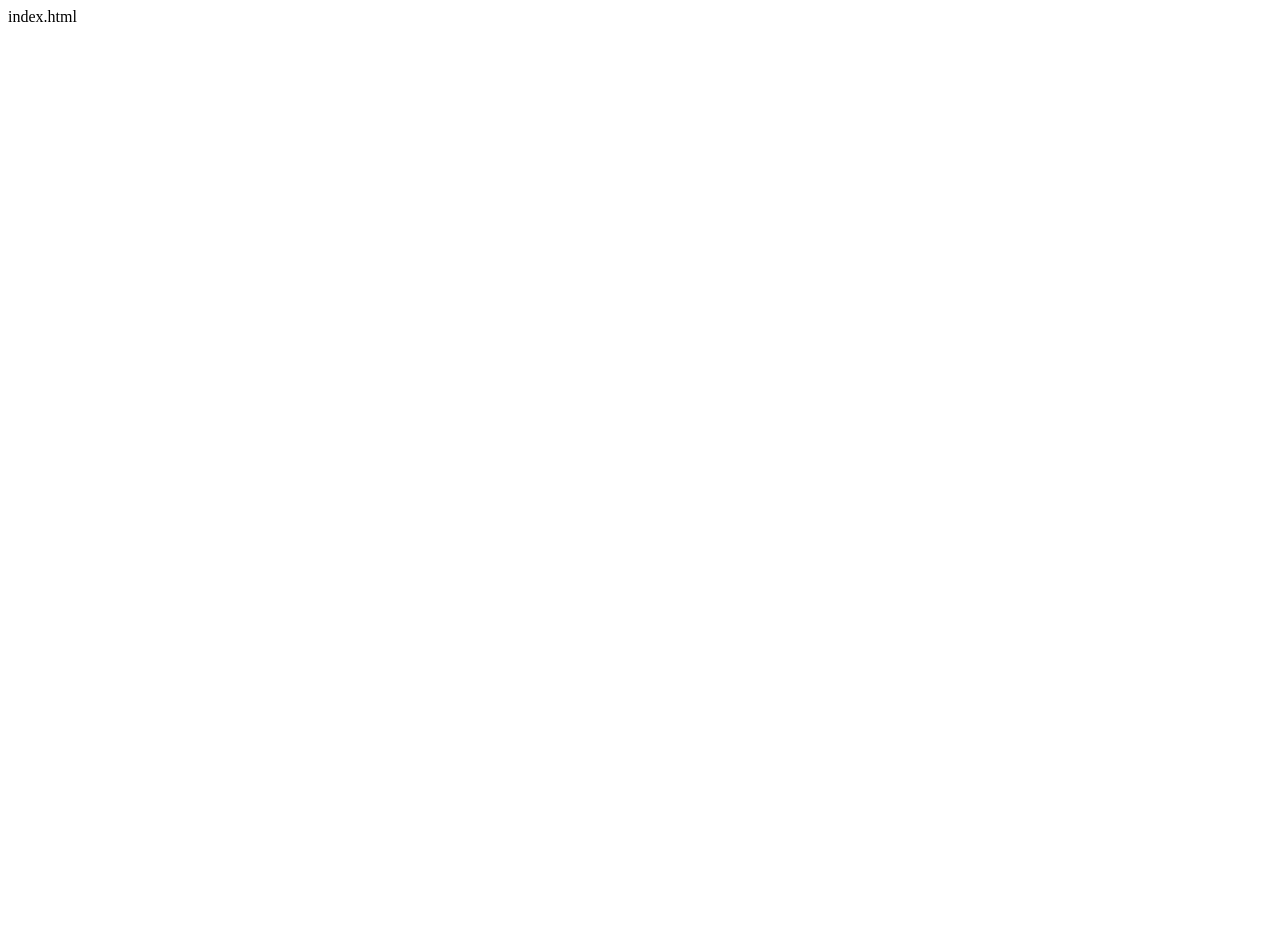
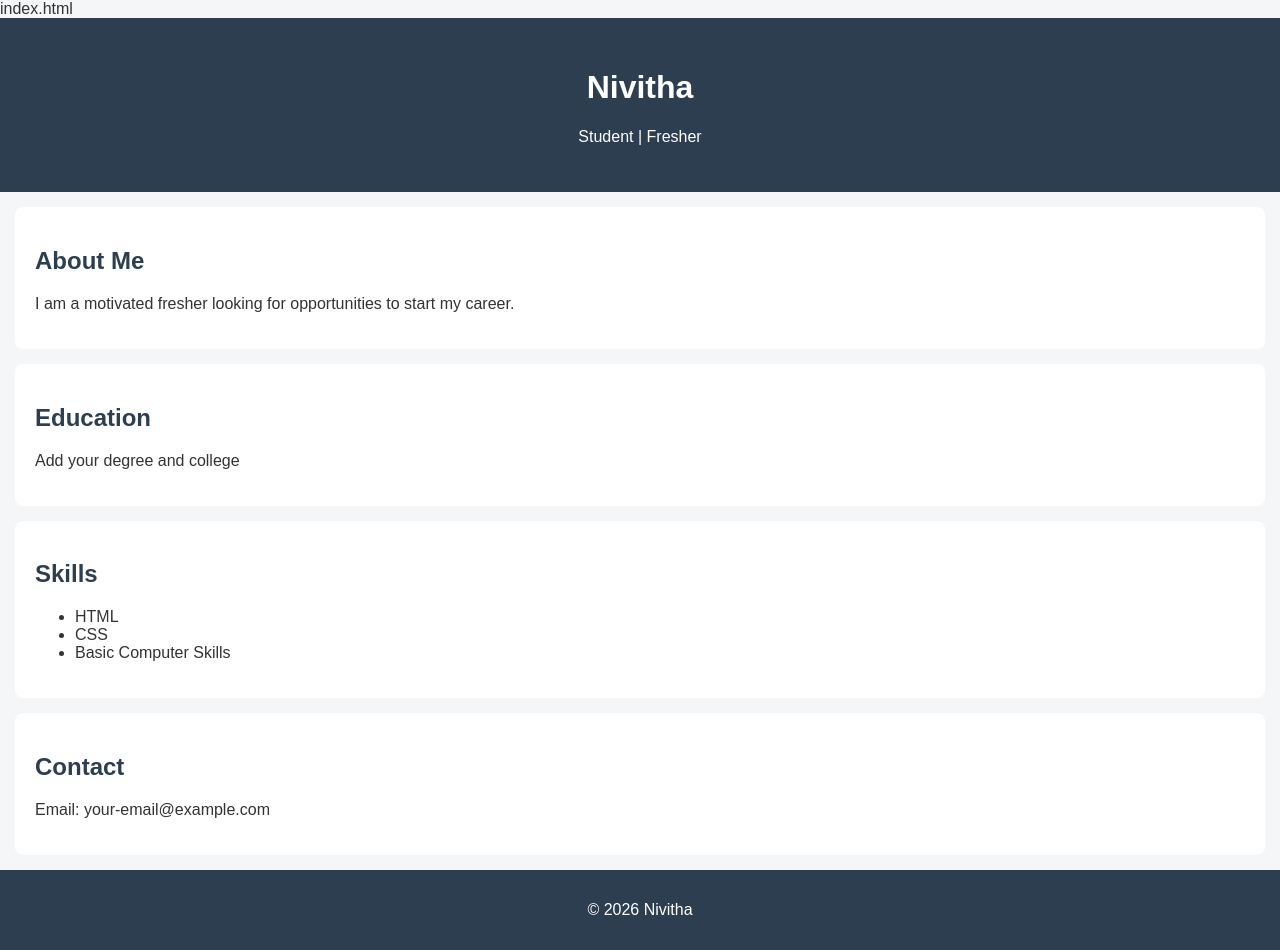
Before and after one commit to nivithat2004-tech/Student-Fresher, a plain HTML site: page index.html in a window 1280 px wide. Before the commit the page ends 800 px from the top, so only its background shows below. Drawn offline with Linux system fonts and the light colour scheme.

Commit message:
Create initial portfolio layout in index.html

```diff
--- a/index.html
+++ b/index.html
@@ -1 +1,72 @@
 index.html
+<!DOCTYPE html>
+<html>
+<head>
+  <title>Nivitha | Portfolio</title>
+  <style>
+    body {
+      font-family: Arial, sans-serif;
+      margin: 0;
+      background: #f4f6f8;
+      color: #333;
+    }
+    header {
+      background: #2c3e50;
+      color: white;
+      padding: 30px;
+      text-align: center;
+    }
+    section {
+      padding: 20px;
+      margin: 15px;
+      background: white;
+      border-radius: 8px;
+    }
+    h2 {
+      color: #2c3e50;
+    }
+    footer {
+      text-align: center;
+      padding: 15px;
+      background: #2c3e50;
+      color: white;
+    }
+  </style>
+</head>
+<body>
+
+<header>
+  <h1>Nivitha</h1>
+  <p>Student | Fresher</p>
+</header>
+
+<section>
+  <h2>About Me</h2>
+  <p>I am a motivated fresher looking for opportunities to start my career.</p>
+</section>
+
+<section>
+  <h2>Education</h2>
+  <p>Add your degree and college</p>
+</section>
+
+<section>
+  <h2>Skills</h2>
+  <ul>
+    <li>HTML</li>
+    <li>CSS</li>
+    <li>Basic Computer Skills</li>
+  </ul>
+</section>
+
+<section>
+  <h2>Contact</h2>
+  <p>Email: your-email@example.com</p>
+</section>
+
+<footer>
+  <p>© 2026 Nivitha</p>
+</footer>
+
+</body>
+</html>
```
